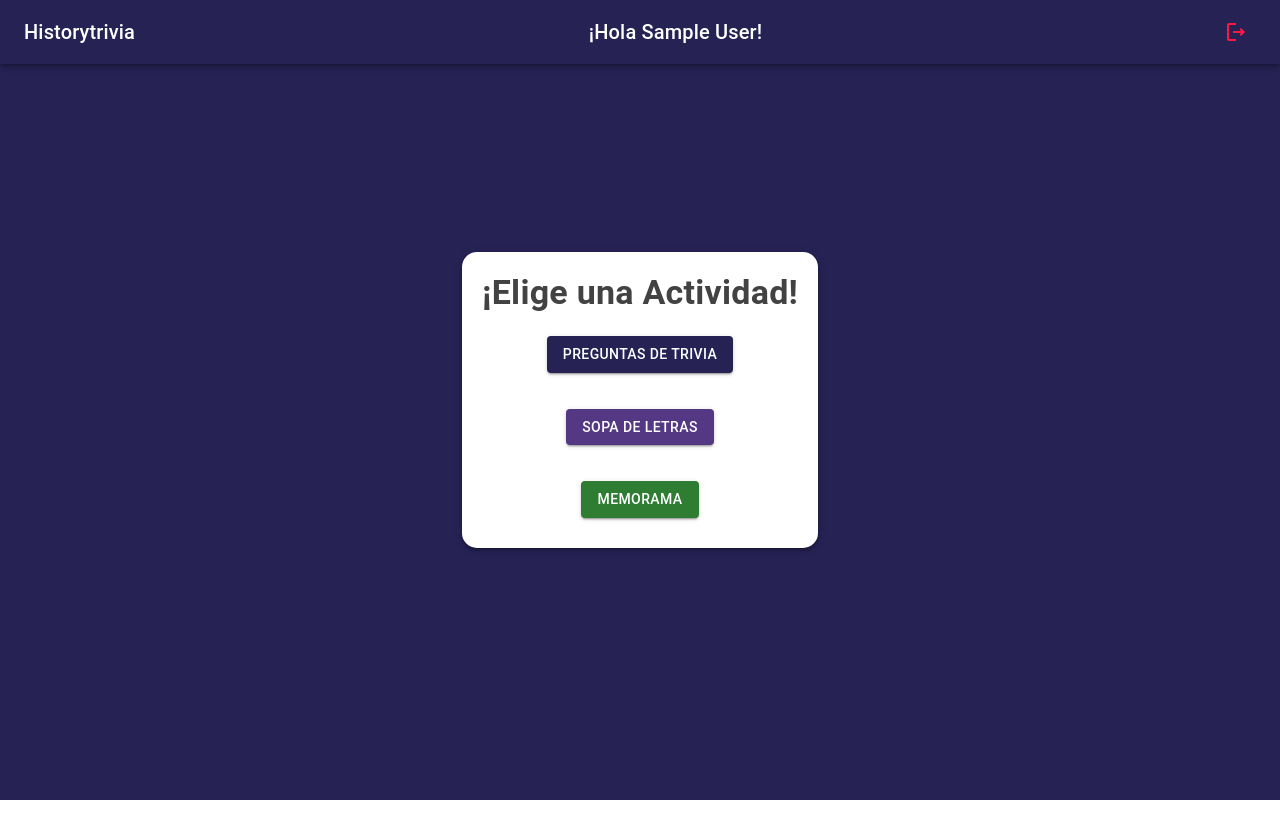
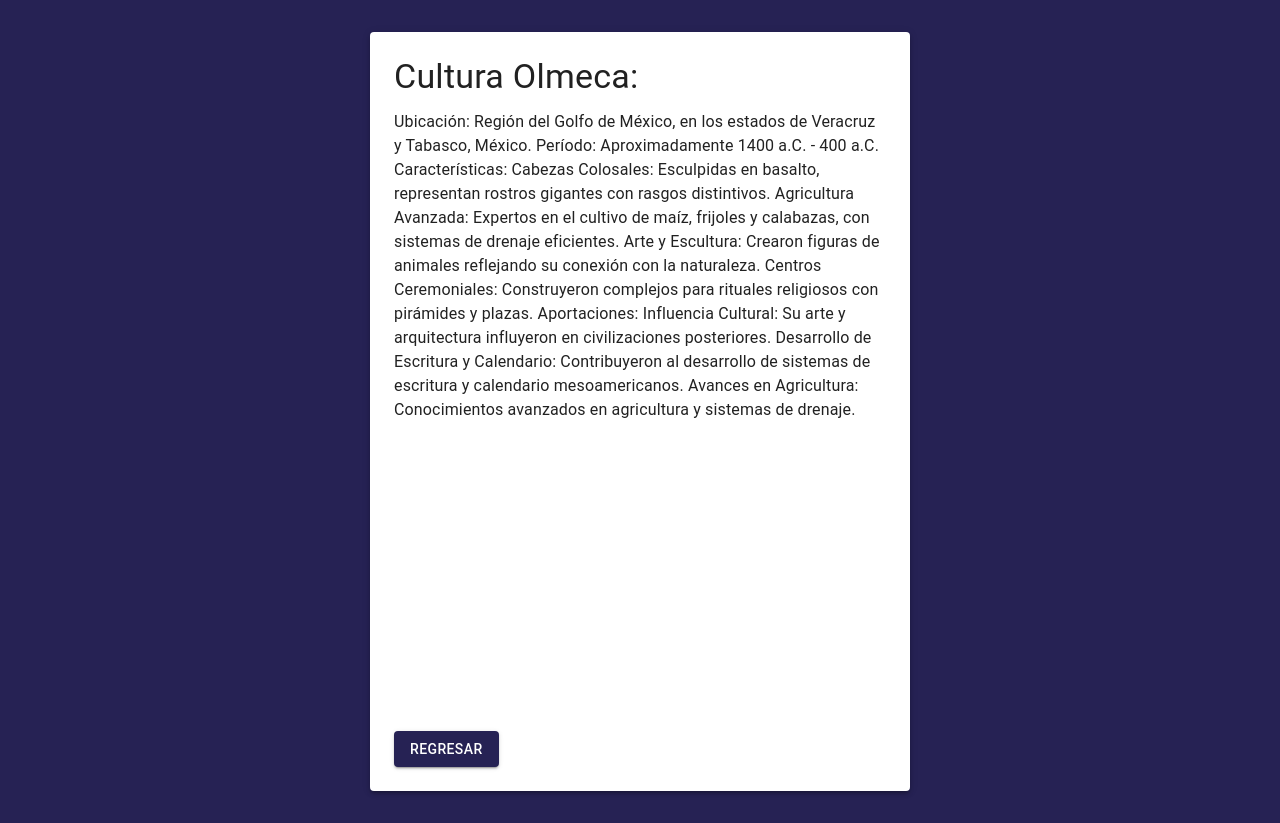
Before and after one commit to MarcoMendza/gestion, a React (Vite) app: page /blog in a window 1280 px wide. Before the commit this address led to /. Before the commit the page ends 800 px from the top, so only its background shows below. Built offline with nearby package versions, Linux system fonts and the light colour scheme; no server answers; the database is empty; sample sign-in values are in the browser's storage.

Commit message:
Added Blog

```diff
--- a/package.json
+++ b/package.json
@@ -18,6 +18,7 @@
     "firebase": "^10.4.0",
     "react": "^18.2.0",
     "react-dom": "^18.2.0",
+    "react-player": "^2.14.1",
     "react-redux": "^8.1.3",
     "react-router-dom": "^6.16.0",
     "sweetalert2": "^11.7.31"
--- /dev/null
+++ b/src/trivia/blog/BlogPage.jsx
@@ -0,0 +1,89 @@
+import React from 'react';
+import { Box, Typography, Paper, Grid, Button } from '@mui/material';
+import ReactPlayer from 'react-player/youtube';
+import { useNavigate } from 'react-router-dom';
+import { useTheme } from '@emotion/react';
+
+export const BlogPage = ({ title, content, videoUrl }) => {
+    const navigate = useNavigate();
+    const theme = useTheme();
+
+    const handleBack = () => {
+        navigate('/');
+    };
+
+    return (
+        <Grid container direction="column" alignItems="center" justifyContent="center"
+            spacing={0}
+            sx={{
+                minHeight: '100vh',
+                backgroundColor: 'primary.main',
+                padding: theme.spacing(2),
+                [theme.breakpoints.down('md')]: {
+                    padding: theme.spacing(1),
+                },
+            }}
+        >
+            <Paper elevation={3}
+                   sx={{
+                    width: 'auto',
+                    maxWidth: '540px',
+                    flexGrow: 0,
+                    p: 3,
+                    mx: 'auto',
+                    my: 2,
+                    bgcolor: 'background.default',
+                    [theme.breakpoints.down('md')]: {
+                        mx: 2,
+                        my: 1,
+                        p: 2,
+                    },
+                }}
+            >
+                <Typography variant="h4" component="h2" gutterBottom>
+                    Cultura Olmeca:
+                </Typography>
+                <Typography variant="body1" gutterBottom>
+                    Ubicación: Región del Golfo de México, en los estados de Veracruz y Tabasco, México.
+
+                    Período: Aproximadamente 1400 a.C. - 400 a.C.
+
+                    Características:
+
+                    Cabezas Colosales: Esculpidas en basalto, representan rostros gigantes con rasgos distintivos.
+                    Agricultura Avanzada: Expertos en el cultivo de maíz, frijoles y calabazas, con sistemas de drenaje eficientes.
+                    Arte y Escultura: Crearon figuras de animales reflejando su conexión con la naturaleza.
+                    Centros Ceremoniales: Construyeron complejos para rituales religiosos con pirámides y plazas.
+                    Aportaciones:
+
+                    Influencia Cultural: Su arte y arquitectura influyeron en civilizaciones posteriores.
+                    Desarrollo de Escritura y Calendario: Contribuyeron al desarrollo de sistemas de escritura y calendario mesoamericanos.
+                    Avances en Agricultura: Conocimientos avanzados en agricultura y sistemas de drenaje.
+                </Typography>
+                <Box my={2}
+                    sx={{
+                        position: 'relative',
+                        overflow: 'hidden',
+                        paddingTop: '56.25%',
+                        height: 0,
+                        '& .react-player': {
+                            position: 'absolute',
+                            top: 0,
+                            left: 0,
+                            width: '100% !important',
+                            height: '100% !important',
+                        }
+                    }}
+                >
+                    <ReactPlayer
+                        className='react-player'
+                        controls={true}
+                        url={"https://www.youtube.com/watch?v=mzZ3Gp0MB-o"} />
+                </Box>
+                <Button variant="contained" onClick={handleBack}>
+                    Regresar
+                </Button>
+            </Paper>
+        </Grid>
+    );
+};
--- a/src/trivia/menu/components/NavBar.jsx
+++ b/src/trivia/menu/components/NavBar.jsx
@@ -23,7 +23,6 @@ export const NavBar = ({ toggleDrawer, isDesktop }) => {
                     onClick={toggleDrawer}
                     sx = {{ mr:2, display: { sm: 'none' } }}
                 >
-                    <MenuOutlined />
                 </IconButton>
 
                 <Grid container justifyContent='space-between' alignItems='center' sx={{ width: '100%' }}>
--- a/src/trivia/menu/pages/MenuPage.jsx
+++ b/src/trivia/menu/pages/MenuPage.jsx
@@ -1,8 +1,8 @@
-import {Button, Grid, Typography, Paper} from '@mui/material';
-import {Link as RouterLink} from 'react-router-dom';
-import {NavBar} from "../components/NavBar.jsx";
-import {startLoadingPairs} from "../../../store/memory/thunks.js";
-import {useDispatch} from "react-redux";
+import { Button, Grid, Typography, Paper } from '@mui/material';
+import { Link as RouterLink } from 'react-router-dom';
+import { NavBar } from "../components/NavBar.jsx";
+import { startLoadingPairs } from "../../../store/memory/thunks.js";
+import { useDispatch } from "react-redux";
 
 export const MenuPage = () => {
 
@@ -10,7 +10,7 @@ export const MenuPage = () => {
 
     return (
         <>
-            <NavBar/>
+            <NavBar />
             <Grid
                 container
                 spacing={0}
@@ -23,18 +23,30 @@ export const MenuPage = () => {
                     padding: 4
                 }}
             >
-                <Paper elevation={3} style={{padding: '20px', borderRadius: '15px'}}>
-                    <Typography variant="h4" gutterBottom style={{fontWeight: 'bold', color: '#424242'}}>
+                <Paper elevation={3} style={{ padding: '20px', borderRadius: '15px' }}>
+                    <Typography variant="h4" gutterBottom style={{ fontWeight: 'bold', color: '#424242' }}>
                         ¡Elige una Actividad!
                     </Typography>
                     <Grid container spacing={2} direction="column" alignItems="center">
                         <Grid item>
                             <Button
                                 variant="contained"
+                                color="success"
+                                component={RouterLink}
+                                to="/blog"
+                                style={{ margin: '10px' }}
+                                onClick={() => dispatch(startLoadingPairs())}
+                            >
+                                Aprender!
+                            </Button>
+                        </Grid>
+                        <Grid item>
+                            <Button
+                                variant="contained"
                                 color="primary"
                                 component={RouterLink}
                                 to="/questions/"
-                                style={{margin: '10px'}}
+                                style={{ margin: '10px' }}
                             >
                                 Preguntas de Trivia
                             </Button>
@@ -45,7 +57,7 @@ export const MenuPage = () => {
                                 color="secondary"
                                 component={RouterLink}
                                 to="/soup/"
-                                style={{margin: '10px'}}
+                                style={{ margin: '10px' }}
                             >
                                 Sopa de Letras
                             </Button>
@@ -56,8 +68,8 @@ export const MenuPage = () => {
                                 color="success"
                                 component={RouterLink}
                                 to="/memory"
-                                style={{margin: '10px'}}
-                                onClick={ () => dispatch( startLoadingPairs() )}
+                                style={{ margin: '10px' }}
+                                onClick={() => dispatch(startLoadingPairs())}
                             >
                                 Memorama
                             </Button>
--- a/src/trivia/routes/TriviaRoutes.jsx
+++ b/src/trivia/routes/TriviaRoutes.jsx
@@ -3,6 +3,7 @@ import {MenuPage} from "../menu/pages/MenuPage.jsx";
 import {QuestionsPage} from "../questions/pages/QuestionsPage.jsx";
 import {MemoryPage} from "../memory/pages/MemoryPage.jsx";
 import { SoupPage } from "../soup/pages/SoupPage.jsx";
+import { BlogPage } from "../blog/BlogPage.jsx";
 
 
 export const TriviaRoutes = () => {
@@ -12,6 +13,7 @@ export const TriviaRoutes = () => {
             <Route path="/questions" element={ <QuestionsPage/> } />
             <Route path="/memory" element={ <MemoryPage/>}/>
             <Route path="/soup" element={ <SoupPage/>}/>
+            <Route path="/blog" element={ <BlogPage/>}/>
             <Route path="/*" element={ <Navigate to="/"/>} />
         </Routes>
     )
```
Also changed, not shown: 1 other file (tests, documents, lock files or other folders).
